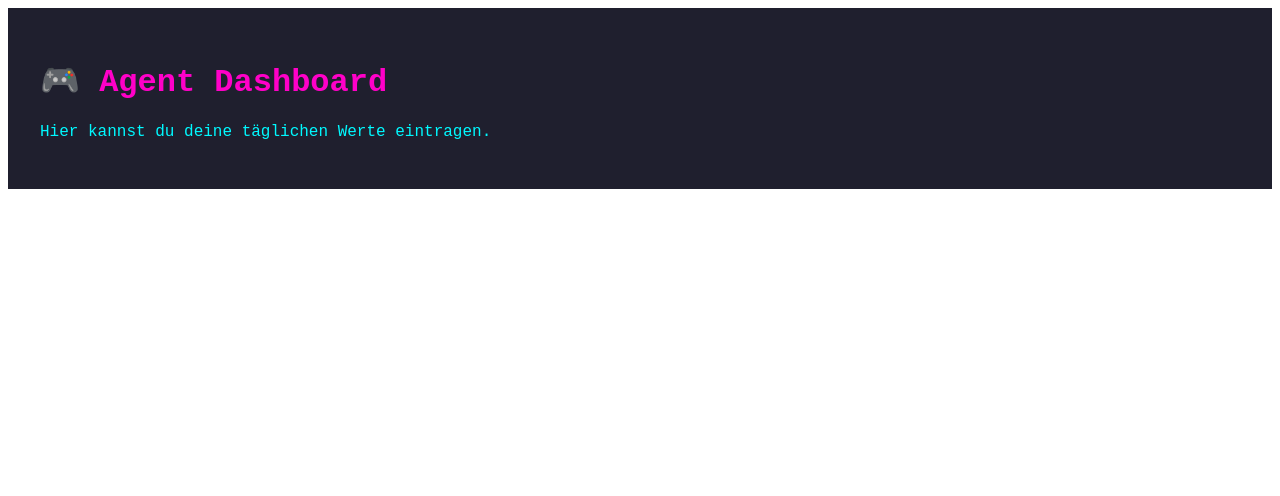
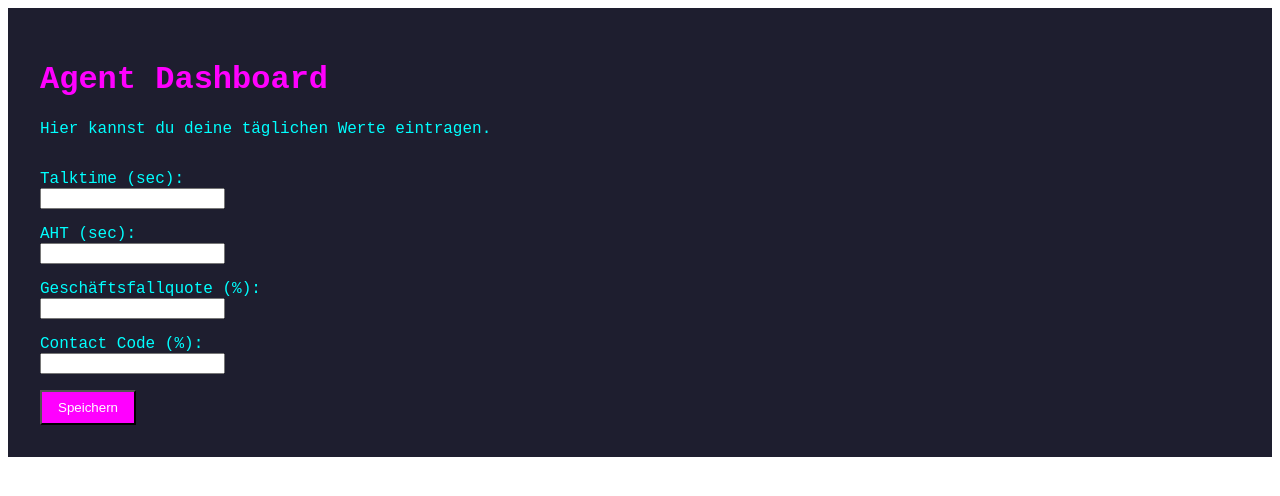
Before and after one commit to PrismaKiara/retro-call-battle, a Next.js app: page /agent in a window 1280 px wide. Shown: the top 496 px of the page. Built offline with nearby package versions, Linux system fonts and the light colour scheme.

Commit message:
Add files via upload

```diff
--- a/pages/agent.js
+++ b/pages/agent.js
@@ -1,16 +1,57 @@
 
-import React from 'react';
+import { useState, useEffect } from "react";
+import { useRouter } from "next/router";
+import { supabase } from "../lib/supabaseClient";
 
-export default function AgentPage() {
+export default function AgentDashboard() {
+  const [talktime, setTalktime] = useState("");
+  const [aht, setAht] = useState("");
+  const [businesscase, setBusinesscase] = useState("");
+  const [contactCode, setContactCode] = useState("");
+  const router = useRouter();
+
+  const handleSubmit = async (e) => {
+    e.preventDefault();
+    const { data, error } = await supabase.from("entries").insert([
+      {
+        talktime: Number(talktime),
+        aht: Number(aht),
+        businesscase: Number(businesscase),
+        contact_code: Number(contactCode),
+        date: new Date().toISOString().split("T")[0],
+      },
+    ]);
+    if (!error) {
+      alert("Eintrag gespeichert!");
+      setTalktime(""); setAht(""); setBusinesscase(""); setContactCode("");
+    } else {
+      alert("Fehler beim Speichern.");
+    }
+  };
+
   return (
-    <div style={{
-      backgroundColor: '#1f1f2e',
-      color: '#00f9ff',
-      fontFamily: 'Courier New, monospace',
-      padding: '2rem'
-    }}>
-      <h1 style={{ color: '#ff00c8' }}>🎮 Agent Dashboard</h1>
+    <div style={{ backgroundColor: '#1e1e2f', color: '#00ffff', padding: '2rem', fontFamily: 'Courier New' }}>
+      <h1 style={{ color: '#ff00ff' }}>Agent Dashboard</h1>
       <p>Hier kannst du deine täglichen Werte eintragen.</p>
+      <form onSubmit={handleSubmit} style={{ marginTop: '2rem' }}>
+        <div>
+          <label>Talktime (sec):</label>
+          <input value={talktime} onChange={e => setTalktime(e.target.value)} required type="number" style={{ display: 'block', marginBottom: '1rem' }} />
+        </div>
+        <div>
+          <label>AHT (sec):</label>
+          <input value={aht} onChange={e => setAht(e.target.value)} required type="number" style={{ display: 'block', marginBottom: '1rem' }} />
+        </div>
+        <div>
+          <label>Geschäftsfallquote (%):</label>
+          <input value={businesscase} onChange={e => setBusinesscase(e.target.value)} required type="number" style={{ display: 'block', marginBottom: '1rem' }} />
+        </div>
+        <div>
+          <label>Contact Code (%):</label>
+          <input value={contactCode} onChange={e => setContactCode(e.target.value)} required type="number" style={{ display: 'block', marginBottom: '1rem' }} />
+        </div>
+        <button type="submit" style={{ backgroundColor: '#ff00ff', color: 'white', padding: '0.5rem 1rem' }}>Speichern</button>
+      </form>
     </div>
   );
 }
```
